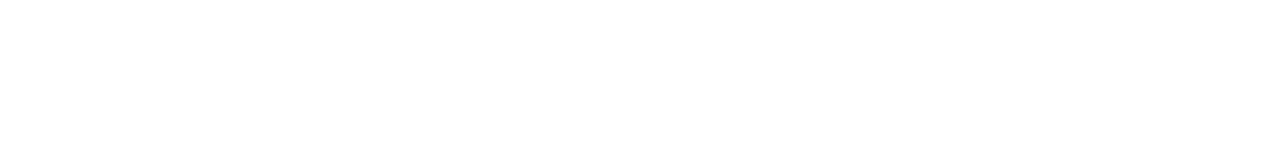
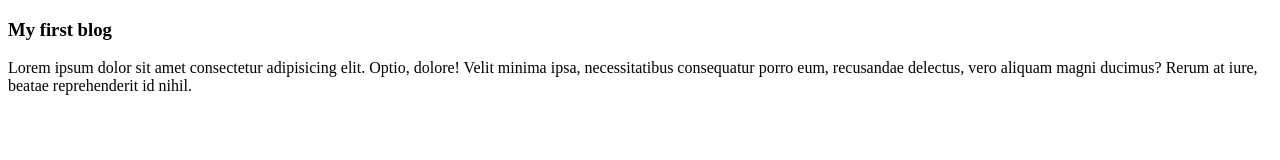
Before and after one commit to Anik-Obiroto/github-projects, a plain HTML site: page index.html in a window 1280 px wide. Drawn offline with Linux system fonts and the light colour scheme.

Commit message:
my first blog uploaded

```diff
--- a/index.html
+++ b/index.html
@@ -5,8 +5,17 @@
     <meta name="viewport" content="width=device-width, initial-scale=1.0">
     <title>My First github projects
 </title>
+<link rel="stylesheet" href="style.css">
+
 </head>
 <body>
+    <div>
 
+    <h3>My first blog</h3>
+    <p>Lorem ipsum dolor sit amet consectetur adipisicing elit. Optio, dolore! Velit minima ipsa, necessitatibus consequatur porro eum, recusandae delectus, vero aliquam magni ducimus? Rerum at iure, beatae reprehenderit id nihil.</p>
+
+
+
+    </div>
 </body>
 </html>
```
